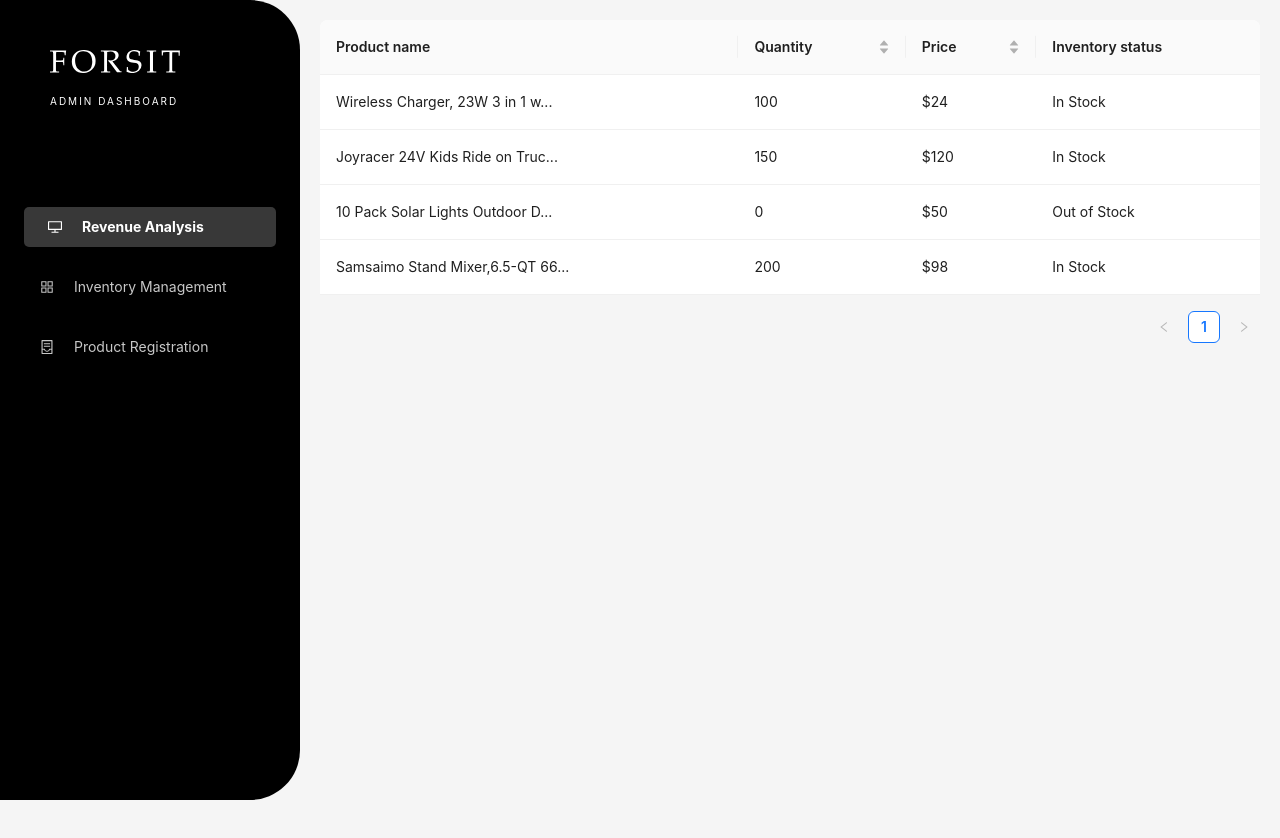
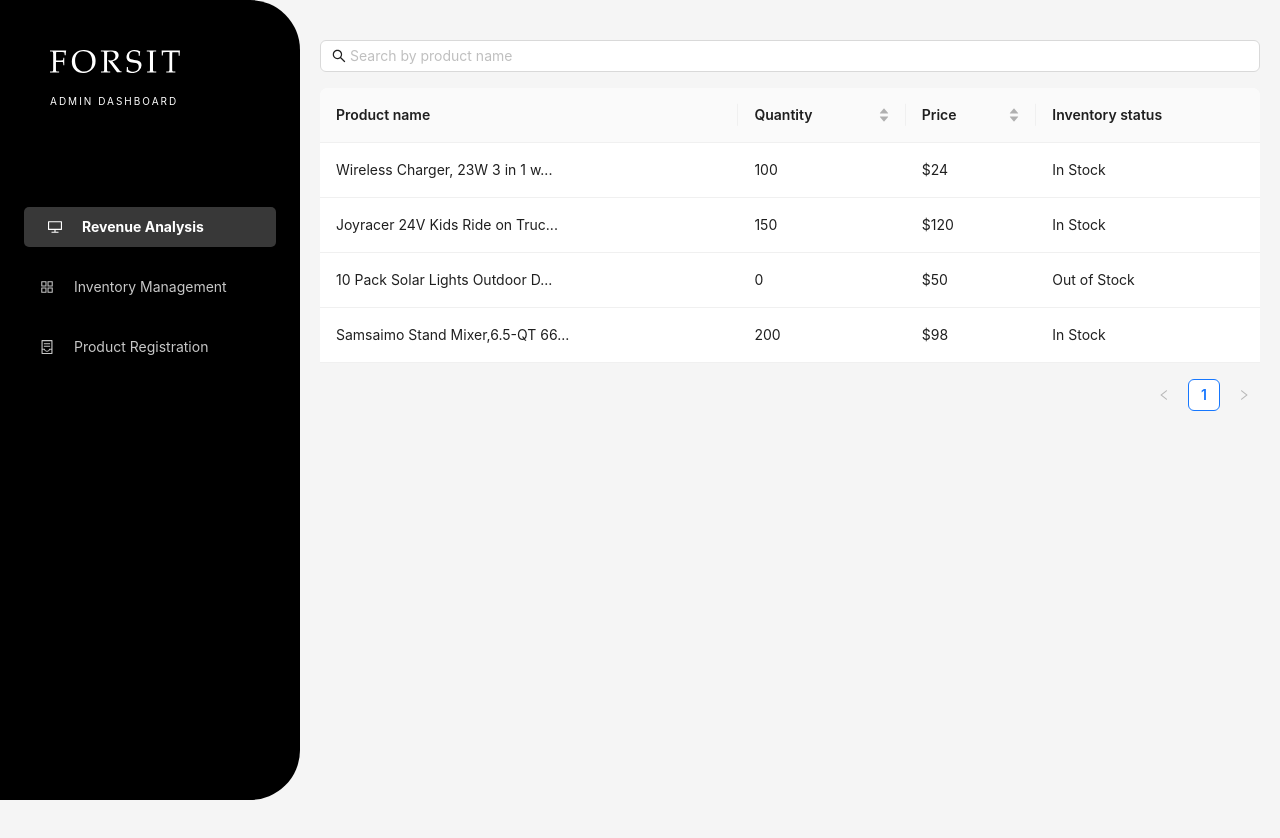
Before and after one commit to sydhrs/forsitecomadmin, a React (Create React App) app: page /inventory-management in a window 1280 px wide. Built offline with nearby package versions, Linux system fonts and the light colour scheme.

Commit message:
search bar added

```diff
--- a/package.json
+++ b/package.json
@@ -3,6 +3,7 @@
   "version": "0.1.0",
   "private": true,
   "dependencies": {
+    "@ant-design/icons": "^5.2.6",
     "@testing-library/jest-dom": "^5.17.0",
     "@testing-library/react": "^13.4.0",
     "@testing-library/user-event": "^13.5.0",
--- a/src/Components/InventoryManagement/InventoryManagement.js
+++ b/src/Components/InventoryManagement/InventoryManagement.js
@@ -2,13 +2,14 @@ import React, { useState } from 'react';
 import { Table, Input, Button, Space, Modal, Form, Tooltip } from 'antd';
 import jsonData from '../../data.json';
 import './InventoryManagement.css'
+import SearchBar from "../../Utils/SearchBar";
 
 const { confirm } = Modal;
 
 const InventoryManagement = () => {
 
+    const [searchText, setSearchText] = useState('');
     const {products} = jsonData
-
 
     const columns = [
         {
@@ -54,8 +55,13 @@ const InventoryManagement = () => {
         pageSize: 5
     }
 
+    const handleSearch = value => {
+        setSearchText(value);
+    };
+
     return (
         <div>
+            <SearchBar onSearch={handleSearch}/>
             <Table
                 dataSource={products}
                 columns={columns}
--- /dev/null
+++ b/src/Utils/SearchBar.js
@@ -0,0 +1,18 @@
+import React from 'react';
+import { Input } from 'antd';
+import { SearchOutlined } from '@ant-design/icons';
+
+const SearchBar = ({ onSearch }) => {
+    return (
+        <div style={{ marginBottom: 16, marginTop: 20 }}>
+            <Input
+                placeholder="Search by product name"
+                prefix={<SearchOutlined />}
+                onChange={e => onSearch(e.target.value)}
+                allowClear
+            />
+        </div>
+    );
+};
+
+export default SearchBar
```
